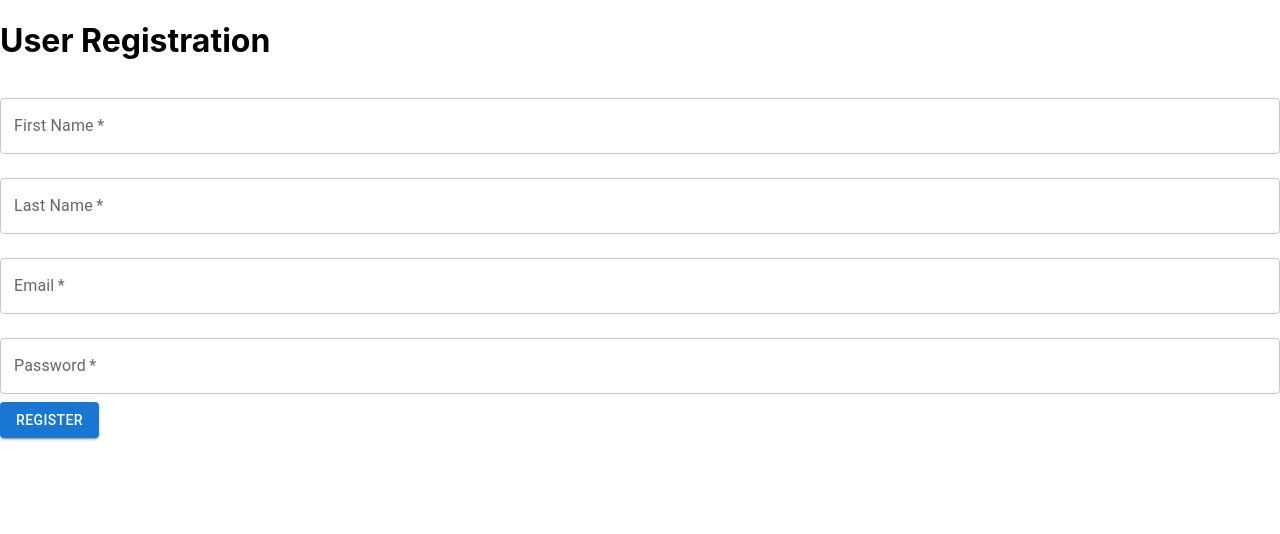
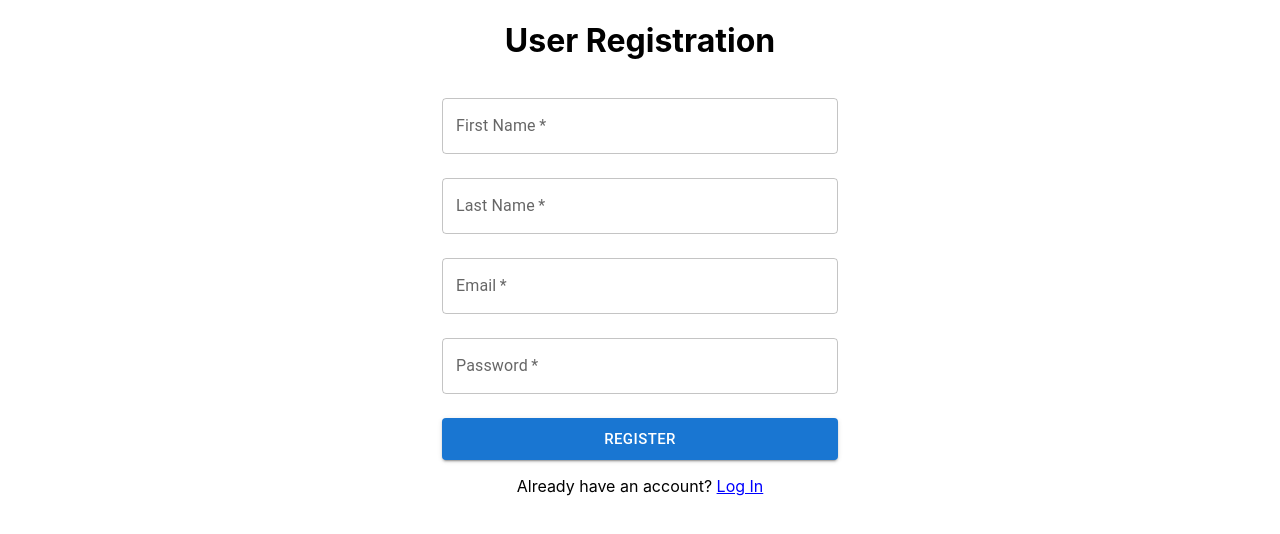
Before and after one commit to Samuel-David-Angus/Metro-Events, a React (Create React App) app: page /register in a window 1280 px wide. Shown: the top 534 px of the page. Built offline with nearby package versions, Linux system fonts and the light colour scheme.

Commit message:
linked sign up and register pages; ui cleanup

```diff
--- a/src/pages/Login.js
+++ b/src/pages/Login.js
@@ -1,13 +1,16 @@
 import React, { useState } from 'react';
-import { TextField, Button, Typography, Container} from '@mui/material';
+import { TextField, Button, Typography, Container } from '@mui/material';
 import axios from 'axios';
-import { useNavigate } from 'react-router-dom';
-
+import { Link, useNavigate } from 'react-router-dom';
 
 function Login() {
   const [email, setEmail] = useState('');
   const [password, setPassword] = useState('');
   const navigate = useNavigate();
+
+  const handleSignUpClick = () => {
+    navigate('/register');
+  };
 
   const handleEmailChange = (event) => {
     setEmail(event.target.value);
@@ -27,7 +30,7 @@ function Login() {
           const user = users.find(user => user.email === email && user.password === password);
           if (user) {
             let path;
-                    switch(user.type) {
+            switch (user.type) {
               case "admin":
                 path = "/admin";
                 break;
@@ -37,14 +40,17 @@ function Login() {
               case "user":
                 path = "/user";
                 break;
+              default:
+                path = "/";
+                break;
             }
             console.log(user);
-                    navigate(path, {state: user});
+            navigate(path, { state: user });
           } else {
             alert('Invalid credentials!');
           }
         }
-        ). catch(
+      ).catch(
         err => {
           console.error('Error:', err);
         }
@@ -52,12 +58,11 @@ function Login() {
     console.log('Email:', email);
     console.log('Password:', password);
   };
+
   return (
-      <div className="Login">
+    <div className="Login" style={{ textAlign: 'center'}}>
       <Container maxWidth="xs">
-      <Typography variant="h4" align="center" gutterBottom>
-        Login
-      </Typography>
+      <h1>Log In</h1>
         <form onSubmit={handleSubmit}>
           <TextField
             fullWidth
@@ -86,6 +91,7 @@ function Login() {
           >
             Login
           </Button>
+          <p>Don't have an account? <Link to="/register" onClick={handleSignUpClick} style={{ color: 'blue', textDecoration: 'underline', cursor: 'pointer' }}>Sign Up</Link></p>
         </form>
       </Container>
     </div>
--- a/src/pages/UserRegistration.js
+++ b/src/pages/UserRegistration.js
@@ -1,49 +1,50 @@
-import React, { useState } from 'react';
-import TextField from '@mui/material/TextField';
-import Button from '@mui/material/Button';
-import axios from 'axios';
-import { useNavigate } from 'react-router-dom';
+import React, { useState } from "react";
+import { TextField, Button, Typography, Container } from "@mui/material";
+import axios from "axios";
+import { Link, useNavigate } from "react-router-dom";
 
 function UserRegistration() {
   const navigate = useNavigate();
   const [formData, setFormData] = useState({
     id: 0,
-        first_name: '',
-        last_name: '',
-        email: '',
-        password: '',
-        type: 'user', // Assuming default type is 'user'
+    first_name: "",
+    last_name: "",
+    email: "",
+    password: "",
+    type: "user", // Assuming default type is 'user'
   });
 
   const handleChange = (event) => {
     setFormData({ ...formData, [event.target.name]: event.target.value });
   };
 
+  const handleLogInClick = () => {
+    navigate("/");
+  };
+
   const handleSubmit = async (event) => {
     event.preventDefault();
-        axios.get(`http://localhost:3001/Users`)
-        .then (
-            response => {
+    axios
+      .get(`http://localhost:3001/Users`)
+      .then((response) => {
         const allUsers = response.data;
         const newUserId = allUsers.length + 1;
         const newUser = { ...formData, id: newUserId };
         console.log(newUser);
         return axios.post(`http://localhost:3001/Users`, newUser);
-            }
-        ).then (
-            response2 => {
+      })
+      .then((response2) => {
         console.log("added user", response2.data);
-                navigate('/');
-            }
-        ).catch (
-            err => {
+        navigate("/");
+      })
+      .catch((err) => {
         console.log("error", err);
-            }
-        )
+      });
   };
 
   return (
-        <div className="user-registration">
+    <div className="user-registration" style={{ textAlign: "center" }}>
+      <Container maxWidth="xs">
         <h1>User Registration</h1>
         <form onSubmit={handleSubmit}>
           <TextField
@@ -62,6 +63,7 @@ function UserRegistration() {
             onChange={handleChange}
             fullWidth
             required
+            variant="outlined"
             margin="normal"
           />
           <TextField
@@ -85,10 +87,32 @@ function UserRegistration() {
             margin="normal"
           />
           {/* Assuming 'type' is automatically set to 'user' */}
-                <Button type="submit" variant="contained" color="primary">
+          <Button
+            fullWidth
+            variant="contained"
+            color="primary"
+            type="submit"
+            size="large"
+            sx={{ mt: 2 }}
+          >
             Register
           </Button>
+          <p>
+            Already have an account?{" "}
+            <Link
+              to="/"
+              onClick={handleLogInClick}
+              style={{
+                color: "blue",
+                textDecoration: "underline",
+                cursor: "pointer",
+              }}
+            >
+              Log In
+            </Link>
+          </p>
         </form>
+      </Container>
     </div>
   );
 }
```
Lines whose indentation alone changed are shown as unchanged.
